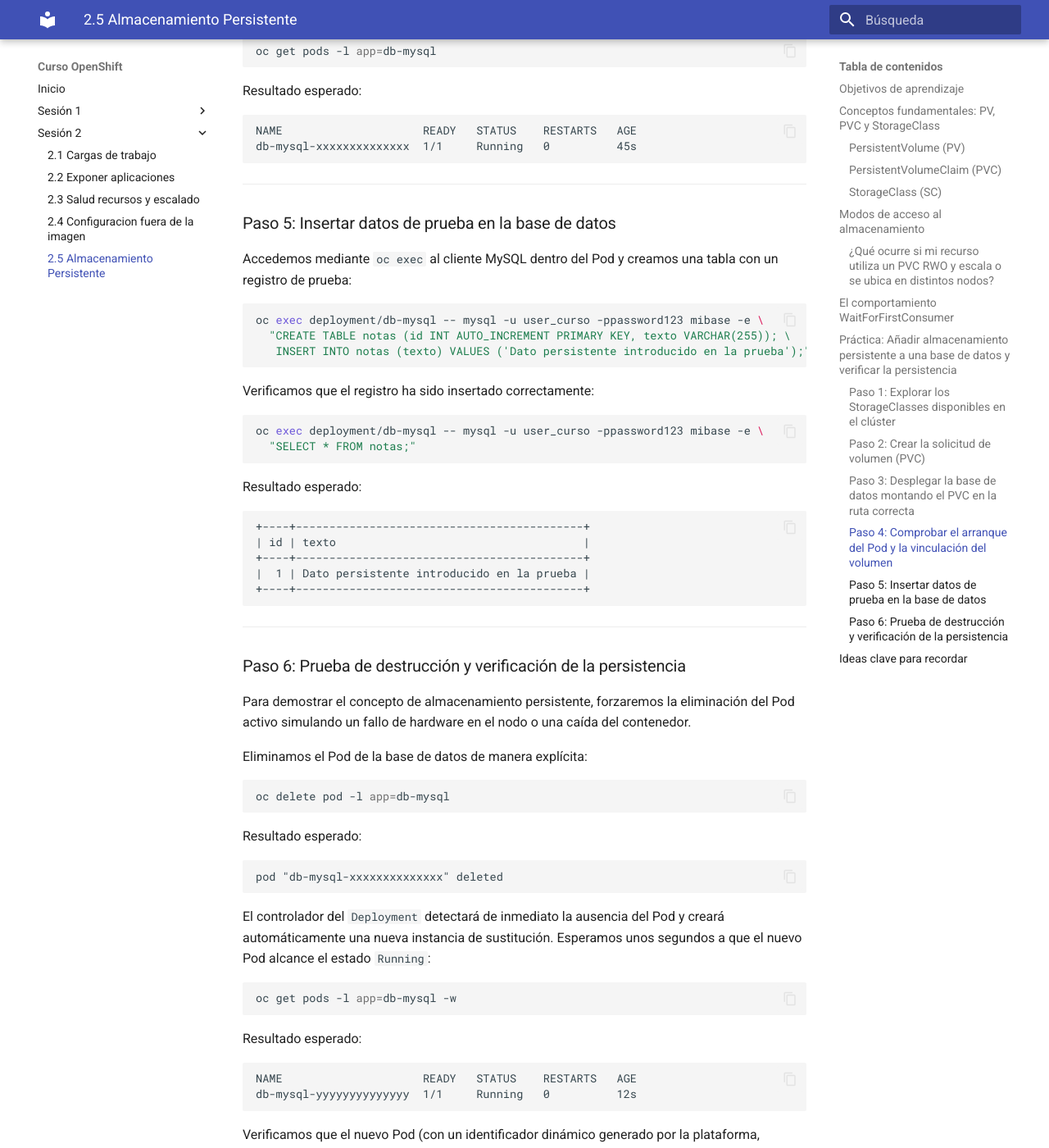
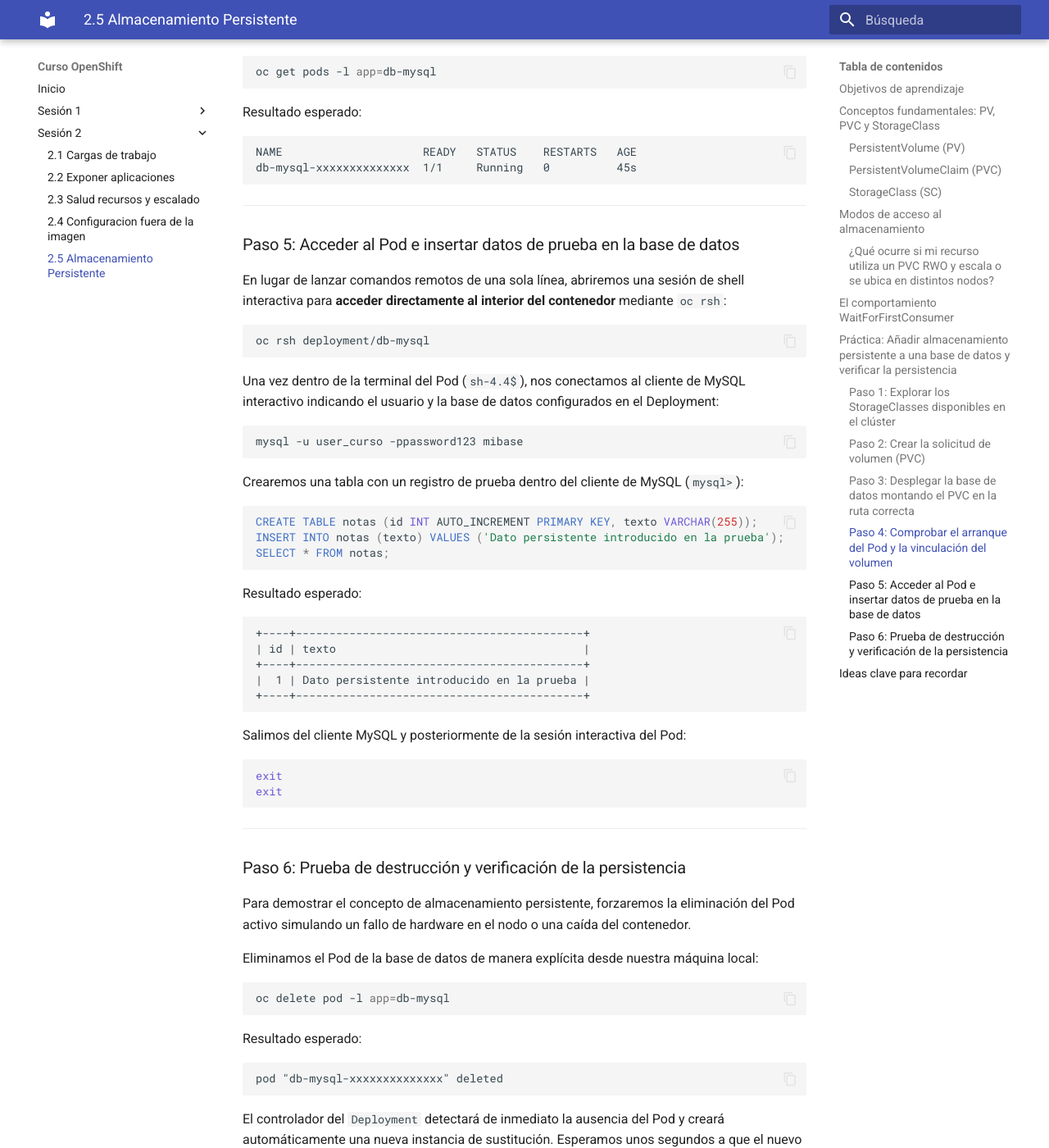
Before and after one commit to ieftraining/curso-openshift, an MkDocs documentation site: the page built from docs/sesion2/2.5 Almacenamiento Persistente.md, in a window 1280 px wide and 1400 px high, scrolled down 9424 px. Shown: the whole window at 82% size. Built offline with MkDocs 1.6.1 and Material for MkDocs 9.7.7, drawn with Linux system fonts in a browser that asks for light colours; some of the changed text lies outside the part shown.

Commit message:
Add files via upload

````diff
--- a/docs/sesion2/2.5 Almacenamiento Persistente.md
+++ b/docs/sesion2/2.5 Almacenamiento Persistente.md
@@ -10,7 +10,7 @@ Al finalizar este apartado serás capaz de:
 - Entender la diferencia entre provisión dinámica y provisión estática/manual (como en el caso de NFS).
 - Comprender el comportamiento de la política de vinculación `WaitForFirstConsumer`.
 - Identificar y prevenir el error habitual de montar un PVC en una ruta distinta a la de los datos reales de la aplicación.
-- Añadir almacenamiento persistente a una base de datos mediante la práctica paso a paso, simular la eliminación del Pod y verificar la persistencia de la información.
+- Añadir almacenamiento persistente a una base de datos mediante la práctica paso a paso, acceder interactivamente al Pod, simular la eliminación del Pod y verificar la persistencia de la información.
 
 ---
 
@@ -156,7 +156,7 @@ sequenceDiagram
 
 ## Práctica: Añadir almacenamiento persistente a una base de datos y verificar la persistencia
 
-A continuación, desplegaremos una base de datos MySQL asignándole un volumen de almacenamiento persistente real. Introduciremos un registro de prueba, forzaremos la eliminación del Pod y comprobaremos cómo los datos sobreviven tras la recreación de la instancia.
+A continuación, desplegaremos una base de datos MySQL asignándole un volumen de almacenamiento persistente real. Introduciremos un registro de prueba desde una terminal interactiva dentro del Pod, forzaremos la eliminación del Pod y comprobaremos cómo los datos sobreviven tras la recreación de la instancia.
 
 ```mermaid
 flowchart LR
@@ -320,21 +320,26 @@ db-mysql-xxxxxxxxxxxxxx  1/1     Running   0          45s
 
 ---
 
-### Paso 5: Insertar datos de prueba en la base de datos
+### Paso 5: Acceder al Pod e insertar datos de prueba en la base de datos
 
-Accedemos mediante `oc exec` al cliente MySQL dentro del Pod y creamos una tabla con un registro de prueba:
+En lugar de lanzar comandos remotos de una sola línea, abriremos una sesión de shell interactiva para **acceder directamente al interior del contenedor** mediante `oc rsh`:
 
 ```bash
-oc exec deployment/db-mysql -- mysql -u user_curso -ppassword123 mibase -e \
-  "CREATE TABLE notas (id INT AUTO_INCREMENT PRIMARY KEY, texto VARCHAR(255)); \
-   INSERT INTO notas (texto) VALUES ('Dato persistente introducido en la prueba');"
+oc rsh deployment/db-mysql
 ```
 
-Verificamos que el registro ha sido insertado correctamente:
+Una vez dentro de la terminal del Pod (`sh-4.4$`), nos conectamos al cliente de MySQL interactivo indicando el usuario y la base de datos configurados en el Deployment:
 
 ```bash
-oc exec deployment/db-mysql -- mysql -u user_curso -ppassword123 mibase -e \
-  "SELECT * FROM notas;"
+mysql -u user_curso -ppassword123 mibase
+```
+
+Crearemos una tabla con un registro de prueba dentro del cliente de MySQL (`mysql>`):
+
+```sql
+CREATE TABLE notas (id INT AUTO_INCREMENT PRIMARY KEY, texto VARCHAR(255));
+INSERT INTO notas (texto) VALUES ('Dato persistente introducido en la prueba');
+SELECT * FROM notas;
 ```
 
 Resultado esperado:
@@ -346,13 +351,20 @@ Resultado esperado:
 +----+-------------------------------------------+
 ```
 
+Salimos del cliente MySQL y posteriormente de la sesión interactiva del Pod:
+
+```bash
+exit
+exit
+```
+
 ---
 
 ### Paso 6: Prueba de destrucción y verificación de la persistencia
 
 Para demostrar el concepto de almacenamiento persistente, forzaremos la eliminación del Pod activo simulando un fallo de hardware en el nodo o una caída del contenedor.
 
-Eliminamos el Pod de la base de datos de manera explícita:
+Eliminamos el Pod de la base de datos de manera explícita desde nuestra máquina local:
 
 ```bash
 oc delete pod -l app=db-mysql
@@ -375,11 +387,20 @@ NAME                     READY   STATUS    RESTARTS   AGE
 db-mysql-yyyyyyyyyyyyyy  1/1     Running   0          12s
 ```
 
-Verificamos que el nuevo Pod (con un identificador dinámico generado por la plataforma, representado como `db-mysql-yyyyyyyyyyyyyy`) ha vuelto a montar el PVC existente y que la información guardada antes del borrado continúa intacta:
+Volvemos a acceder de forma interactiva con `oc rsh` al **nuevo Pod** (`db-mysql-yyyyyyyyyyyyyy`) para verificar que el almacenamiento de fondo se ha conectado correctamente al nuevo contenedor:
 
 ```bash
-oc exec deployment/db-mysql -- mysql -u user_curso -ppassword123 mibase -e \
-  "SELECT * FROM notas;"
+oc rsh deployment/db-mysql
+```
+
+Nos conectamos a la base de datos y consultamos la información:
+
+```bash
+mysql -u user_curso -ppassword123 mibase
+```
+
+```sql
+SELECT * FROM notas;
 ```
 
 Resultado esperado:
@@ -389,6 +410,13 @@ Resultado esperado:
 +----+-------------------------------------------+
 |  1 | Dato persistente introducido en la prueba |
 +----+-------------------------------------------+
+```
+
+Salimos del cliente MySQL y de la terminal interactiva:
+
+```bash
+exit
+exit
 ```
 
 El registro permanece intacto en la base de datos. Los datos han sobrevivido a la destrucción completa del Pod gracias a que el PVC estaba montado correctamente en la ruta `/var/lib/mysql/data` utilizando la subcarpeta de datos.
@@ -402,4 +430,7 @@ El registro permanece intacto en la base de datos. Los datos han sobrevivido a l
     * Un **PersistentVolumeClaim (PVC)** es la solicitud de almacenamiento efectuada desde el espacio de nombres del desarrollador.
     * Un **PersistentVolume (PV)** es la representación física/red del disco gestionada por la plataforma.
     * Un **StorageClass (SC)** define los parámetros de provisión dinámica del almacenamiento (disponible en clouds y vSphere, mientras que soluciones como NFS suelen requerir provisión estática/manual).
-    * El **modo de acceso** (RWO, RWX) está limitado por la infraestructura subyacente del `StorageClass`. Los discos de bloque (AWS EBS, vSphere) solo
+    * El **modo de acceso** (RWO, RWX) está limitado por la infraestructura subyacente del `StorageClass`. Los discos de bloque (AWS EBS, vSphere) solo permiten RWO, mientras que soluciones basadas en red (AWS EFS, CephFS) permiten RWX.
+    * Para escalar aplicaciones o bases de datos multinstancia con almacenamiento RWO se utiliza **StatefulSet** con un PVC por cada réplica.
+    * La política **`WaitForFirstConsumer`** retrasa la provisión física del volumen hasta que un Pod es agendado, garantizando que el almacenamiento se cree en el nodo correcto.
+    * Asegúrate siempre de que el parámetro `mountPath` coincida exactamente con la **ruta de datos real de la aplicación**. En volúmenes de red o compartidos (como EFS/NFS), utiliza **`subPath`** para evitar que archivos raíz del sistema impidan la inicialización de aplicaciones como MySQL.
````
